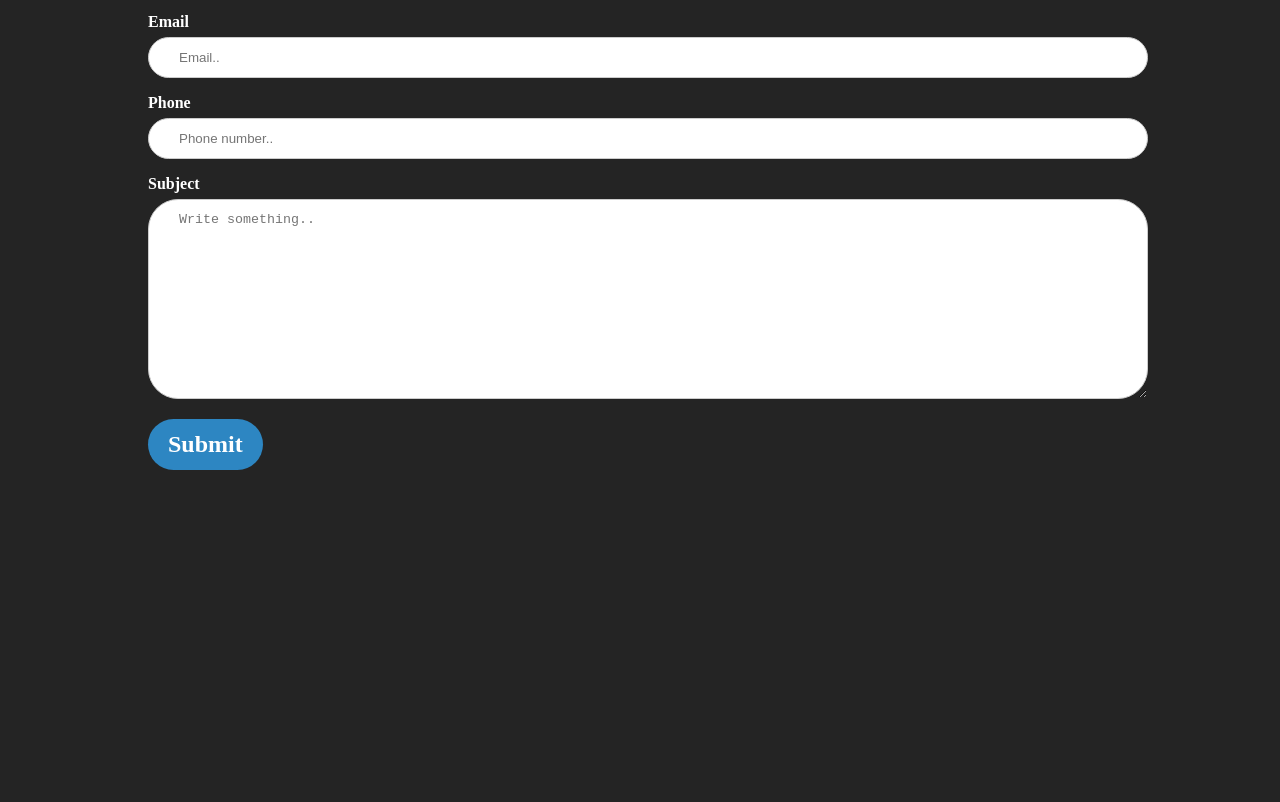
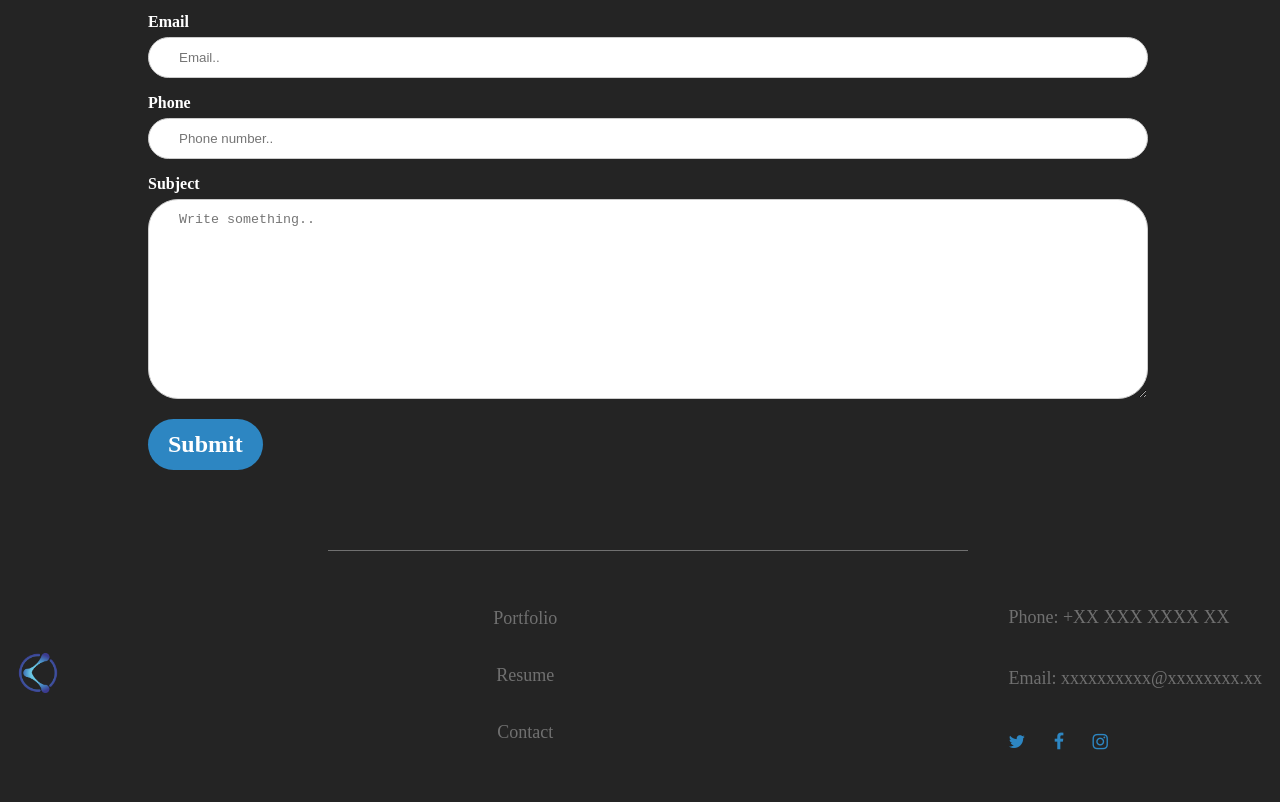
Before and after one commit to Code-Shape/course-portfolio, a plain HTML site: page contact.html in a window 1280 px wide. Shown: the part 585-1387 px from the top of the page. Before the commit the page ends 1063 px from the top, so only its background shows below. Drawn offline with Linux system fonts and the light colour scheme.

Commit message:
Footer implementation

```diff
--- a/contact.html
+++ b/contact.html
@@ -6,6 +6,7 @@
     <meta name="viewport" content="width=device-width, initial-scale=1.0" />
     <link rel="stylesheet" href="styles_contact.css" />
     <link rel="stylesheet" href="styles_header.css" />
+    <link rel="stylesheet" href="styles_footer.css" />
     <!-- Add icon library -->
 <link rel="stylesheet" href="https://cdnjs.cloudflare.com/ajax/libs/font-awesome/4.7.0/css/font-awesome.min.css">
     <title>Contact</title>
@@ -63,6 +64,29 @@
         <input type="submit" value="Submit" />
       </form>
     </div>
+    <!-- Footer -->
+    <div class="footer_line"></div>
+    <div class="footer">
+      <div class="start_pillar">
+        <a href="/" class="logo_footer">
+          <img class="logoImage" src="img/logo_blue_v001.png" />
+        </a>
+      </div>
+      <div class="center_pillar">
+        <a href="/portfolio">Portfolio</a>
+        <a href="/resume">Resume</a>
+        <a href="contact">Contact</a>
+      </div>
+      <div class="end_pillar">
+        <p>Phone: +XX XXX XXXX XX</p>
+        <p>Email: xxxxxxxxxx@xxxxxxxx.xx</p>
+        <div class="footer_some">
+          <a href="https://twitter.com/codeshapeio" target="_blank" class="fa fa-twitter" ></a>
+          <a href="https://www.facebook.com/codeshapeio" target="_blank" class="fa fa-facebook"></a>
+          <a href="https://www.instagram.com/codeshapeio/" target="_blank" class="fa fa-instagram"></a>
+        </div>
+      </div>
+    </div>
   </body>
 </html>
 
--- /dev/null
+++ b/styles_footer.css
@@ -0,0 +1,84 @@
+.footer_line {
+    background: #707070;
+    height: 1px;
+    width: 50%;
+    margin: 5rem auto 0 auto;
+}
+
+.footer {
+    overflow: hidden;
+    padding: 20px 10px;
+    display: grid;
+    grid-template-columns: auto auto auto;
+    align-items: center;
+    max-width: 1400px;
+    margin: 0 auto;
+}
+
+@media screen and (max-width: 600px) {
+    .footer {
+        grid-template-columns: auto;
+    }
+}
+
+.footer a:hover {
+    background-color: #ddd;
+    color: black;
+}
+
+.start_pillar {
+    justify-self: start;
+    align-self: center;
+}
+
+@media screen and (max-width: 600px) {
+    .start_pillar {
+        margin: 0 auto;
+    }
+}
+
+.center_pillar {
+    display: grid;
+    justify-self: center;
+    margin: 0 auto;
+}
+
+.center_pillar a {
+    color: #707070;
+    text-align: center;
+    padding: 12px;
+    text-decoration: none;
+    font-size: 18px;
+    line-height: 25px;
+    border-radius: 4px;
+    margin: 4px;
+}
+
+.end_pillar {
+    display: grid;
+    color: #707070;
+    justify-self: end;
+    padding: 12px;
+    text-decoration: none;
+    font-size: 18px;
+    line-height: 25px;
+    border-radius: 4px;
+    margin: 4px;
+}
+
+@media screen and (max-width: 600px) {
+    .end_pillar {
+        margin: 0 auto;
+    }
+}
+
+.footer_some {
+    padding-top: 12px;
+    margin-left: -12px;
+}
+
+.fa {
+        text-decoration: none;
+        padding: 12px;
+        border-radius: 5px;
+    }
```
Also changed, not shown: index.html (+24 -0 lines), portfolio.html (+24 -0 lines), resume.html (+24 -0 lines).
